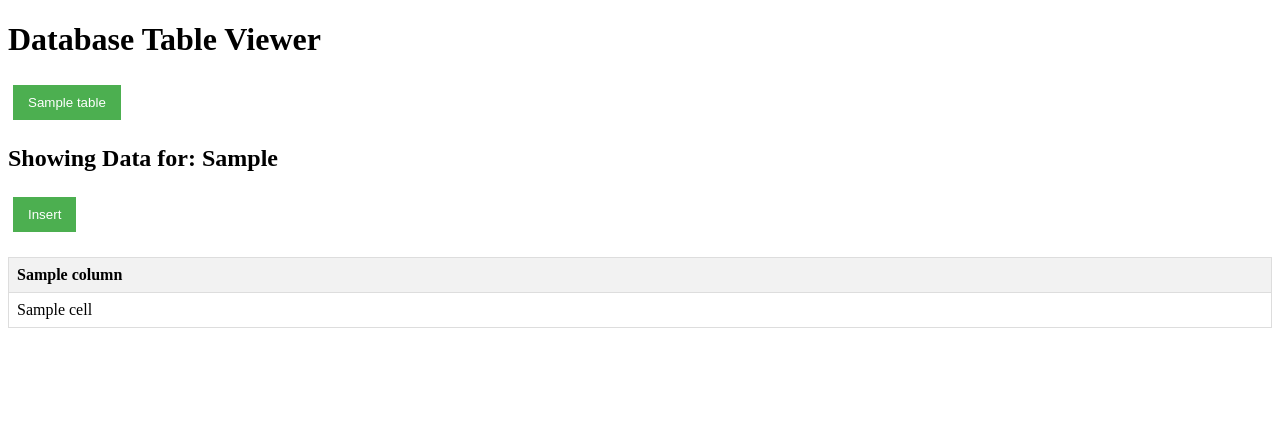
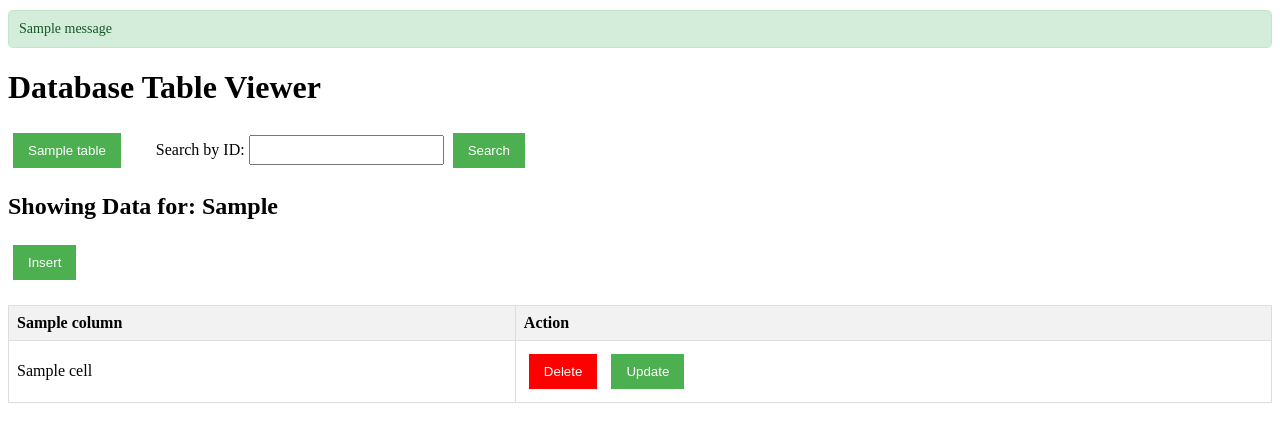
Before and after one commit to GhineaMihai/CABDProject, a Flask app: template templates/index.html in a window 1280 px wide. Shown: the top 442 px of the page. Run offline with Flask 3, Linux system fonts and the light colour scheme; the template is opened without the code that fills it: most values are stand-ins (such as "Sample title", 1, 10 or a date in 2020); one stand-in notice (Sample message) is shown.

Commit message:
added delete, update, search by id

```diff
--- a/app.py
+++ b/app.py
@@ -1,6 +1,6 @@
-from click import command
-from flask import Flask, render_template, request, redirect, url_for
+from flask import Flask, render_template, request, redirect, url_for, flash
 import cx_Oracle
+from datetime import datetime
 
 username = 'fambd1r20'
 password = 'fambd1r20'
@@ -22,11 +22,12 @@ def SelectFromTable (table, cursor):
     columns = [col[0] for col in cursor.description]  # Get column names
     return {"columns": columns, "rows": rows}
 
-def SelectRowFromTable (table, id_column, id_value):
-    cursor.execute(f'SELECT * FROM {table} where {id_column} = {id_value}')
-    for row in cursor:
-        print(row)
-    print('------------------------------------------------')
+def SelectRowFromTable(table, id_column, id_value):
+    command = f'SELECT * FROM {table} WHERE {id_column} = {id_value}'
+    cursor.execute(command)
+    rows = cursor.fetchall()
+    columns = [col[0] for col in cursor.description]  # Get column names
+    return {"columns": columns, "rows": rows}
 
 def InsertIntoTable(table, table_fields, table_values):
     table_fields_string = ", ".join(table_fields)  # Join field names
@@ -37,22 +38,32 @@ def InsertIntoTable(table, table_fields, table_values):
     cursor.execute(command)
     connection.commit()
 
-def UpdateRow (table, update_fields, update_values, row_name, row_id):
-    table_update_fields = "";
-    for i in range (len(update_fields)):
-        table_update_fields+=update_fields[i] + ' = ' +update_values[i] +', '
-    table_update_fields = table_update_fields[:-2];
+def UpdateRow(table, update_fields, update_values, row_name, row_id):
+    # Prepare the SET part of the SQL query
+    table_update_fields = ""
+    for i in range(len(update_fields)):
+        table_update_fields += f"{update_fields[i]} = {update_values[i]}, "
+    table_update_fields = table_update_fields[:-2]  # Remove trailing comma and space
 
-    command = f"UPDATE {table} SET {table_update_fields} where {row_name} = {row_id}"
+    # Construct and execute the UPDATE command
+    command = f"UPDATE {table} SET {table_update_fields} WHERE {row_name} = {row_id}"
     print(command)
     cursor.execute(command)
-    connection.commit();
+    connection.commit()
 
-def DeleteRow ( table, row_name, row_id):
-    command = f"DELETE FROM {table} where {row_name} = {row_id}"
-    print(command)
-    cursor.execute(command)
-    connection.commit();
+def DeleteRow(table, row_name, row_id):
+    try:
+        # Wrap row_id in quotes if it's a string to avoid SQL errors
+        row_id_value = f"'{row_id}'" if isinstance(row_id, str) else row_id
+
+        command = f"DELETE FROM {table} WHERE {row_name} = {row_id_value}"
+        print(command)
+        cursor.execute(command)
+        connection.commit()
+        return True  # Indicate success
+    except Exception as e:
+        print(f"Error deleting row: {e}")
+        return False  # Indicate failure
 
 def GetHistory (table):
     cursor.execute(f'SELECT * FROM {table}_History')
@@ -101,7 +112,23 @@ ORDER BY employee_id""")
     for row in cursor:
         print(row)
 
+def format_date(value):
+    # Check if the value is in the format 'YYYY-MM-DD HH:MM:SS'
+    try:
+        # Try parsing the value into a datetime object with the format 'YYYY-MM-DD HH:MI:SS'
+        datetime.strptime(value, "%Y-%m-%d %H:%M:%S")
+        return f"TO_DATE('{value}', 'YYYY-MM-DD HH24:MI:SS')"  # Format for Oracle
+    except ValueError:
+        return value  # If not a valid date, return the value as is
+
+def fetch_table_data(table):
+    cursor.execute(f'SELECT * FROM {table}')
+    rows = cursor.fetchall()  # Get all rows from the table
+    columns = [desc[0] for desc in cursor.description]  # Get column names
+    return {'columns': columns, 'rows': rows}
+
 app = Flask(__name__)
+app.secret_key = 'xddddd'
 
 # cursor.execute('SELECT * FROM Employees')
 # for row in cursor:
@@ -126,6 +153,109 @@ def insert():
     InsertIntoTable(table, table_fields, table_values)
 
     return redirect(url_for('home'))  # Redirect to home page after insert
+
+@app.route('/delete', methods=['POST'])
+def delete():
+    table = request.form['table']
+    row_name = request.form['row_name']
+    row_id = request.form['row_id']
+
+    success = DeleteRow(table, row_name, row_id)
+
+    if not success:
+        flash(f"Failed to delete row with ID {row_id} from {table}.", "error")
+    else:
+        flash(f"Row with ID {row_id} successfully deleted from {table}.", "success")
+
+    return redirect(url_for('home'))
+
+
+@app.route('/update', methods=['POST'])
+def update():
+    table = request.form['table']
+    row_name = request.form['row_name']
+    row_id = request.form['row_id']
+
+    update_fields = []
+    update_values = []
+
+    # Loop through the form fields that start with 'update_' and extract them
+    for key, value in request.form.items():
+        if key.startswith('update_'):  # All update fields are prefixed with 'update_'
+            field_name = key.replace('update_', '')  # Extract field name
+            update_fields.append(field_name)
+
+            # Remove extra quotes from values if they exist
+            value = value.replace("'", "")
+
+            # If the value is a date, format it before appending
+            if value and len(value) == 19 and value[4] == '-' and value[7] == '-' and value[10] == ' ' and value[
+                13] == ':' and value[16] == ':':
+                value = format_date(value)
+                update_values.append(value)
+
+            # If value is a number, convert it to an integer
+            elif value.isdigit():
+                update_values.append(int(value))
+                continue
+            else:
+                # Otherwise, treat as a regular string
+                update_values.append(f"'{value}'")
+
+    try:
+        # Call the UpdateRow method to update the database
+        UpdateRow(table, update_fields, update_values, row_name, row_id)
+        flash('Row updated successfully!', 'success')
+    except Exception as e:
+        flash(f'Error updating row: {str(e)}', 'error')
+
+    return redirect(url_for('home'))
+
+
+@app.route('/search', methods=['POST'])
+def search():
+    id_value = request.form.get('id_value')
+
+    if not id_value.isdigit():  # Ensure the input is numeric
+        flash('Please enter a valid numeric ID.')
+        return redirect(request.referrer)
+
+    selected_table = request.form.get('selected_table')  # The selected table name
+    if not selected_table:
+        flash('No table selected.')
+        return redirect(request.referrer)
+
+    # Define ID columns for each table
+    id_columns = {
+        'employees': 'EMPLOYEE_ID',
+        'projects': 'PROJECT_ID',
+        'assignments': 'ASSIGNMENT_ID',
+        'employees_history': 'EMPLOYEE_ID',
+        'projects_history': 'PROJECT_ID',
+        'assignments_history': 'ASSIGNMENT_ID'
+    }
+
+    # List of tables for buttons
+    table_names = [
+        "Employees",
+        "Employees_History",
+        "Projects",
+        "Projects_History",
+        "Assignments",
+        "Assignments_History"
+    ]
+
+    # Get the correct ID column based on the table
+    id_column = id_columns.get(selected_table.lower())
+    if not id_column:
+        flash(f'No ID column found for table {selected_table}.')
+        return redirect(request.referrer)
+
+    # Fetch the search result data from the selected table
+    table_data = SelectRowFromTable(selected_table, id_column, id_value)
+
+    # Return the search result along with table data
+    return render_template('index.html', selected_table=selected_table, table_data=table_data, table_names=table_names)
 
 @app.route('/', methods=['GET', 'POST'])
 def home():
--- a/templates/index.html
+++ b/templates/index.html
@@ -29,6 +29,12 @@
         }
         .btn:hover {
             background-color: #45a049;
+        }
+        .btn-delete {
+            background-color: red;
+        }
+        .btn-delete:hover {
+            background-color: darkred;
         }
         .modal {
             display: none;
@@ -66,9 +72,50 @@
             flex-wrap: wrap; /* Allow wrapping if there's not enough space */
             gap: 10px; /* Add some space between buttons */
         }
+
+        /* Flash message styles */
+        .flash-message {
+            margin: 10px 0;
+            padding: 10px;
+            border: 1px solid transparent;
+            border-radius: 5px;
+            font-size: 14px;
+        }
+        .flash-message.success {
+            color: #155724;
+            background-color: #d4edda;
+            border-color: #c3e6cb;
+        }
+        .flash-message.error {
+            color: #721c24;
+            background-color: #f8d7da;
+            border-color: #f5c6cb;
+        }
+
+        /* Styles for search bar */
+        .search-container {
+            display: flex;
+            align-items: center;
+            gap: 10px;
+            margin-left: 20px;
+        }
+
+        .search-container input[type="text"] {
+            padding: 5px;
+            font-size: 14px;
+        }
     </style>
 </head>
 <body>
+    {% with messages = get_flashed_messages(with_categories=true) %}
+        {% if messages %}
+            <div id="flash-messages">
+                {% for category, message in messages %}
+                    <div class="flash-message {{ category }}">{{ message }}</div>
+                {% endfor %}
+            </div>
+        {% endif %}
+    {% endwith %}
     <h1>Database Table Viewer</h1>
 
     <!-- Table buttons in a row -->
@@ -78,6 +125,18 @@
                 <button type="submit" name="table" value="{{ table }}" class="btn">{{ table }}</button>
             </form>
         {% endfor %}
+
+        <!-- Search Bar -->
+        {% if selected_table %}
+            <div class="search-container">
+                <form method="POST" action="/search">
+                    <label for="id_value">Search by ID:</label>
+                    <input type="text" id="id_value" name="id_value" required>
+                    <input type="hidden" name="selected_table" value="{{ selected_table }}">  <!-- Hidden field for selected table -->
+                    <button type="submit" class="btn">Search</button>
+                </form>
+            </div>
+        {% endif %}
     </div>
 
     <!-- Display the selected table data -->
@@ -96,6 +155,10 @@
                         {% for column in table_data.columns %}
                             <th>{{ column }}</th>
                         {% endfor %}
+                        <!-- Add an extra column for the delete button -->
+                        {% if '_History' not in selected_table %}
+                            <th>Action</th>
+                        {% endif %}
                     </tr>
                 </thead>
                 <tbody>
@@ -104,12 +167,50 @@
                             {% for cell in row %}
                                 <td>{{ cell }}</td>
                             {% endfor %}
+                            <!-- Only show the action buttons if it's not a History table -->
+                            {% if '_History' not in selected_table %}
+                                <td>
+                                    <!-- Delete Button -->
+                                    <form method="POST" action="/delete" style="display:inline;">
+                                        <input type="hidden" name="table" value="{{ selected_table }}">
+                                        <input type="hidden" name="row_name" value="{{ table_data.columns[0] }}">
+                                        <input type="hidden" name="row_id" value="{{ row[0] }}">
+                                        <button class="btn btn-delete" type="submit">Delete</button>
+                                    </form>
+                                    <!-- Update Button -->
+                                    <button
+                                        class="btn btn-update"
+                                        onclick='openUpdateModal("{{ selected_table }}", {{ row | tojson }}, {{ table_data.columns | tojson }})'>
+                                        Update
+                                    </button>
+                                </td>
+                            {% endif %}
                         </tr>
                     {% endfor %}
                 </tbody>
             </table>
         {% else %}
             <p>No data available for this table.</p>
+        {% endif %}
+
+        {% if search_result %}
+            <h3>Search Result for ID {{ request.form['id_value'] }}:</h3>
+            <table>
+                <thead>
+                    <tr>
+                        {% for column in table_data.columns %}
+                            <th>{{ column }}</th>
+                        {% endfor %}
+                    </tr>
+                </thead>
+                <tbody>
+                    <tr>
+                        {% for cell in search_result %}
+                            <td>{{ cell }}</td>
+                        {% endfor %}
+                    </tr>
+                </tbody>
+            </table>
         {% endif %}
 
         <!-- Modal Form for Insertion -->
@@ -130,36 +231,82 @@
                 </form>
             </div>
         </div>
+
+        <!-- Update Modal -->
+        <div id="updateModal" class="modal">
+            <div class="modal-content">
+                <span class="close" onclick="closeUpdateModal()">&times;</span>
+                <h3>Update Row in {{ selected_table }}</h3>
+                <form id="updateForm" method="POST" action="/update">
+                    <input type="hidden" name="table" id="updateTable">
+                    <input type="hidden" name="row_name" id="updateRowName">
+                    <input type="hidden" name="row_id" id="updateRowId">
+
+                    <!-- Input fields dynamically added via JavaScript -->
+                    <div id="updateFields"></div>
+
+                    <button type="submit" class="btn">Submit</button>
+                </form>
+            </div>
+        </div>
     {% else %}
         <p>Select a table to view its data.</p>
     {% endif %}
 
     <script>
-        // Get the modal
+        // JavaScript for opening and closing modals
         var modal = document.getElementById("myModal");
-
-        // Get the button that opens the modal
         var btn = document.getElementById("insertBtn");
-
-        // Get the <span> element that closes the modal
         var span = document.getElementsByClassName("close")[0];
 
-        // When the user clicks the button, open the modal
-        btn.onclick = function() {
-            modal.style.display = "block";
+        if (btn) {
+            btn.onclick = function() {
+                modal.style.display = "block";
+            }
         }
 
-        // When the user clicks on <span> (x), close the modal
-        span.onclick = function() {
-            modal.style.display = "none";
+        if (span) {
+            span.onclick = function() {
+                modal.style.display = "none";
+            }
         }
 
-        // When the user clicks anywhere outside of the modal, close it
         window.onclick = function(event) {
             if (event.target == modal) {
                 modal.style.display = "none";
             }
         }
+
+        // Update Modal JS
+        var updateModal = document.getElementById("updateModal");
+
+        function openUpdateModal(table, rowData, columnNames) {
+            updateModal.style.display = "block";
+            document.getElementById("updateTable").value = table;
+            document.getElementById("updateRowName").value = columnNames[0];
+            document.getElementById("updateRowId").value = rowData[0];
+
+            const updateFieldsDiv = document.getElementById("updateFields");
+            updateFieldsDiv.innerHTML = "";
+
+            for (let i = 0; i < columnNames.length; i++) {
+                updateFieldsDiv.innerHTML += `
+                    <label for="update_${columnNames[i]}">${columnNames[i]}:</label>
+                    <input type="text" id="update_${columnNames[i]}" name="update_${columnNames[i]}" value="" required>
+                    <br><br>
+                `;
+            }
+        }
+
+        function closeUpdateModal() {
+            updateModal.style.display = "none";
+        }
+
+        window.onclick = function(event) {
+            if (event.target == updateModal) {
+                updateModal.style.display = "none";
+            }
+        }
     </script>
 </body>
 </html>
```
